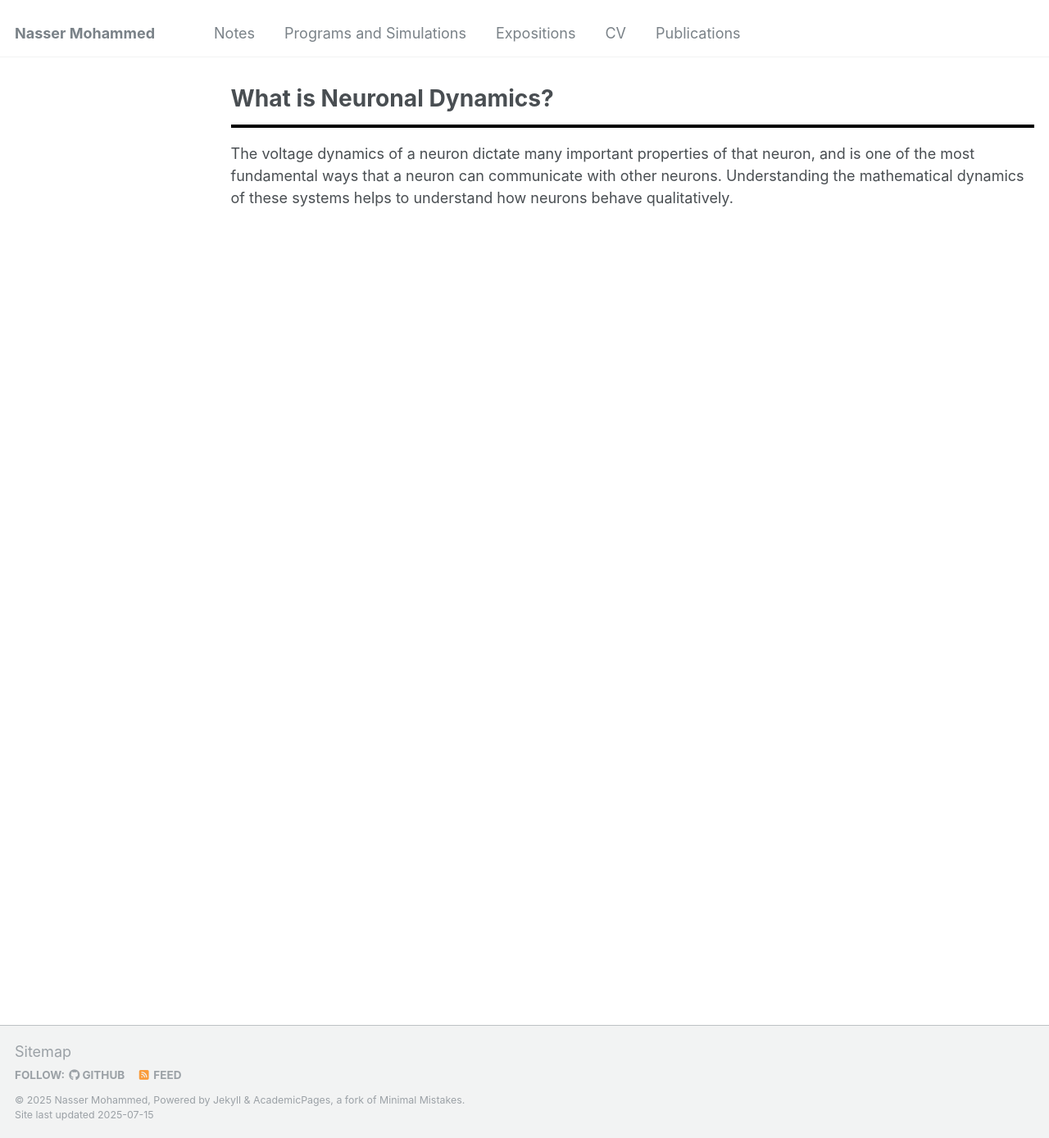
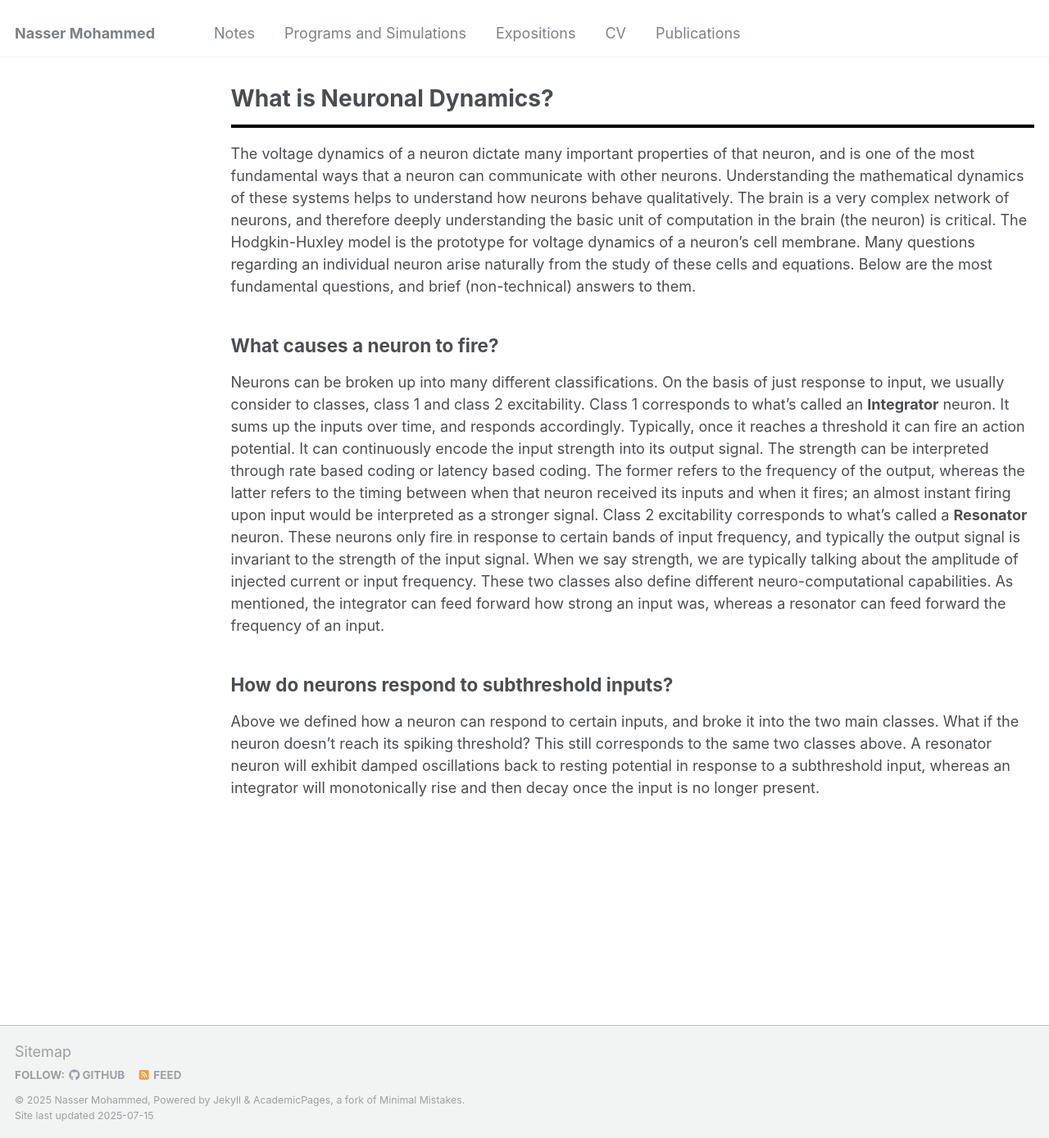
Before and after one commit to Nasser-Mohammed/Nasser-Mohammed.github.io, a Jekyll site: the page built from _pages/notes/Neuronal-Dynamics/intro2ND.md, in a window 1280 px wide and 1389 px high. Shown: the whole window at 82% size. Built offline with Jekyll 4.4.1, drawn with Linux system fonts in a browser that asks for light colours.

Commit message:
Update intro2ND.md

```diff
--- a/_pages/notes/Neuronal-Dynamics/intro2ND.md
+++ b/_pages/notes/Neuronal-Dynamics/intro2ND.md
@@ -6,4 +6,10 @@ author_profile: false
 ---
 <hr style="border: 2px solid black;">
 
-The voltage dynamics of a neuron dictate many important properties of that neuron, and is one of the most fundamental ways that a neuron can communicate with other neurons. Understanding the mathematical dynamics of these systems helps to understand how neurons behave qualitatively.
+The voltage dynamics of a neuron dictate many important properties of that neuron, and is one of the most fundamental ways that a neuron can communicate with other neurons. Understanding the mathematical dynamics of these systems helps to understand how neurons behave qualitatively. The brain is a very complex network of neurons, and therefore deeply understanding the basic unit of computation in the brain (the neuron) is critical. The Hodgkin-Huxley model is the prototype for voltage dynamics of a neuron's cell membrane. Many questions regarding an individual neuron arise naturally from the study of these cells and equations. Below are the most fundamental questions, and brief (non-technical) answers to them.
+
+## What causes a neuron to fire?
+Neurons can be broken up into many different classifications. On the basis of just response to input, we usually consider to classes, class 1 and class 2 excitability. Class 1 corresponds to what's called an **Integrator** neuron. It sums up the inputs over time, and responds accordingly. Typically, once it reaches a threshold it can fire an action potential. It can continuously encode the input strength into its output signal. The strength can be interpreted through rate based coding or latency based coding. The former refers to the frequency of the output, whereas the latter refers to the timing between when that neuron received its inputs and when it fires; an almost instant firing upon input would be interpreted as a stronger signal. Class 2 excitability corresponds to what's called a **Resonator** neuron. These neurons only fire in response to certain bands of input frequency, and typically the output signal is invariant to the strength of the input signal. When we say strength, we are typically talking about the amplitude of injected current or input frequency. These two classes also define different neuro-computational capabilities. As mentioned, the integrator can feed forward how strong an input was, whereas a resonator can feed forward the frequency of an input.
+
+## How do neurons respond to subthreshold inputs?
+Above we defined how a neuron can respond to certain inputs, and broke it into the two main classes. What if the neuron doesn't reach its spiking threshold? This still corresponds to the same two classes above. A resonator neuron will exhibit damped oscillations back to resting potential in response to a subthreshold input, whereas an integrator will monotonically rise and then decay once the input is no longer present.
```
